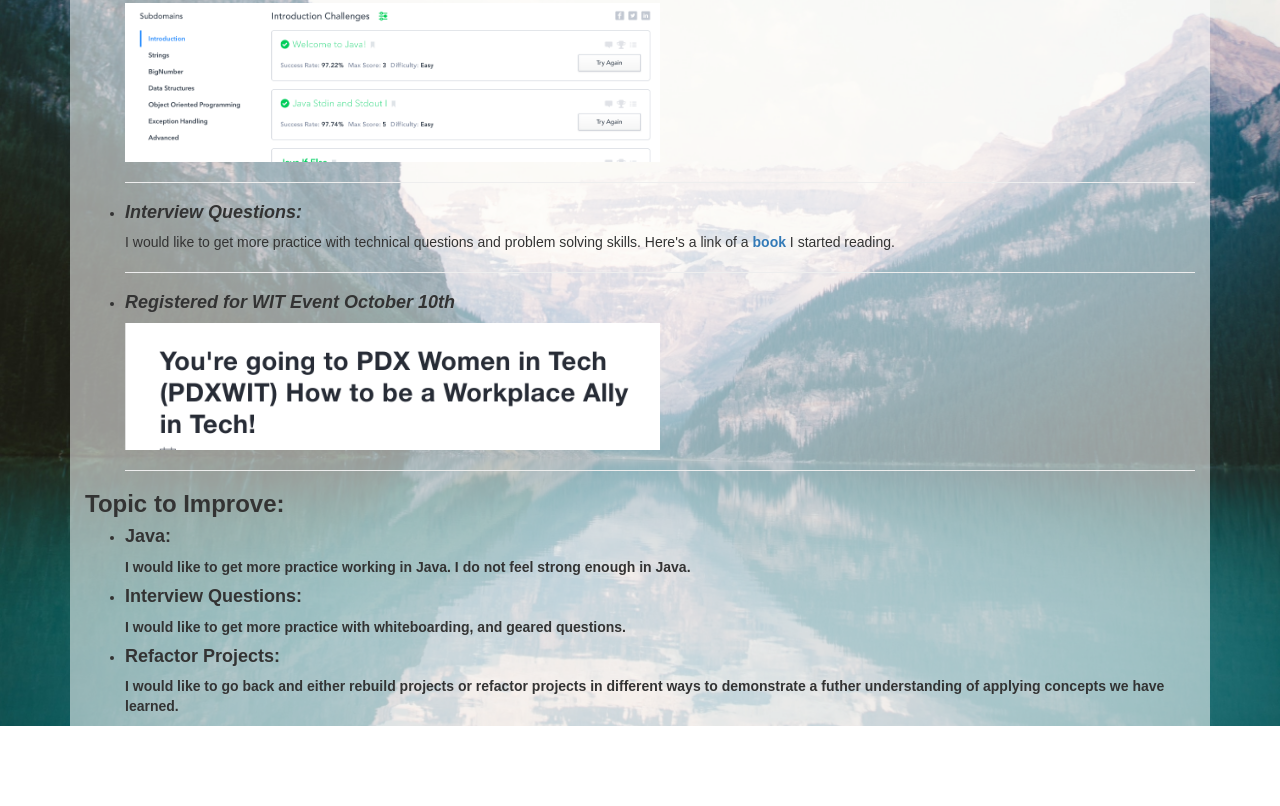
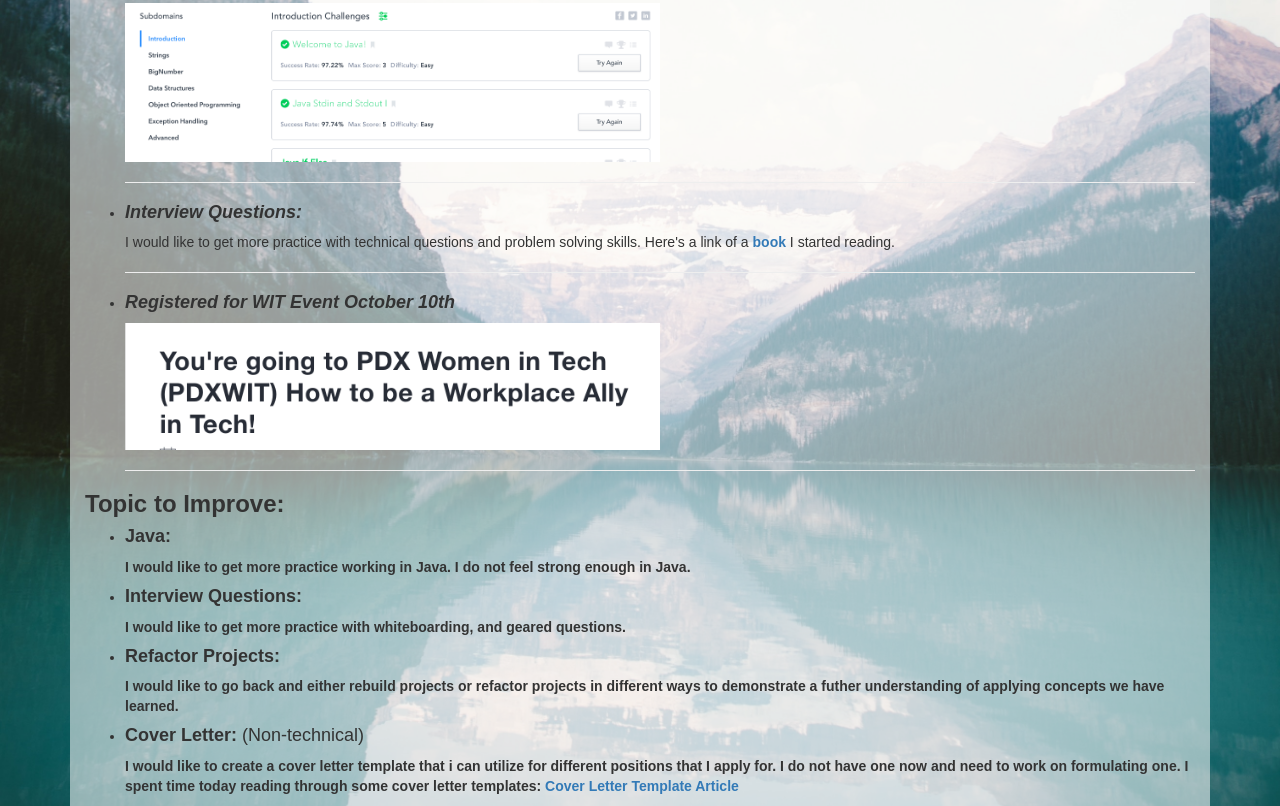
Before and after one commit to haneenabu/EpicodusReflection, a plain HTML site: page index.html in a window 1280 px wide. Shown: the part 879-1685 px from the top of the page. Before the commit the page ends 1605 px from the top, so only its background shows below. Drawn offline with Linux system fonts and the light colour scheme.

Commit message:
add a link to a non-technical point

```diff
--- a/index.html
+++ b/index.html
@@ -47,6 +47,8 @@
           <li><h4><strong>Java:</strong> </h4><strong>I would like to get more practice working in Java. I do not feel strong enough in Java.</strong></li>
           <li><h4><strong>Interview Questions: </strong></h4><strong>I would like to get more practice with whiteboarding, and geared questions.</strong></li>
           <li><h4><strong>Refactor Projects: </strong></h4> <strong>I would like to go back and either rebuild projects or refactor projects in different ways to demonstrate a futher understanding of applying concepts we have learned. </strong></li>
+          <li><h4><strong>Cover Letter:</strong> (Non-technical)</h4> <strong> I would like to create a cover letter template that i can utilize for different positions that I apply for. I do not have one now and need to work on formulating one. I spent time today reading through some cover letter templates: <a href="https://www.thebalance.com/cover-letter-template-2060213">Cover Letter Template Article</a>
+          </strong></li>
         </ul>
       </div>
     </div>
```
